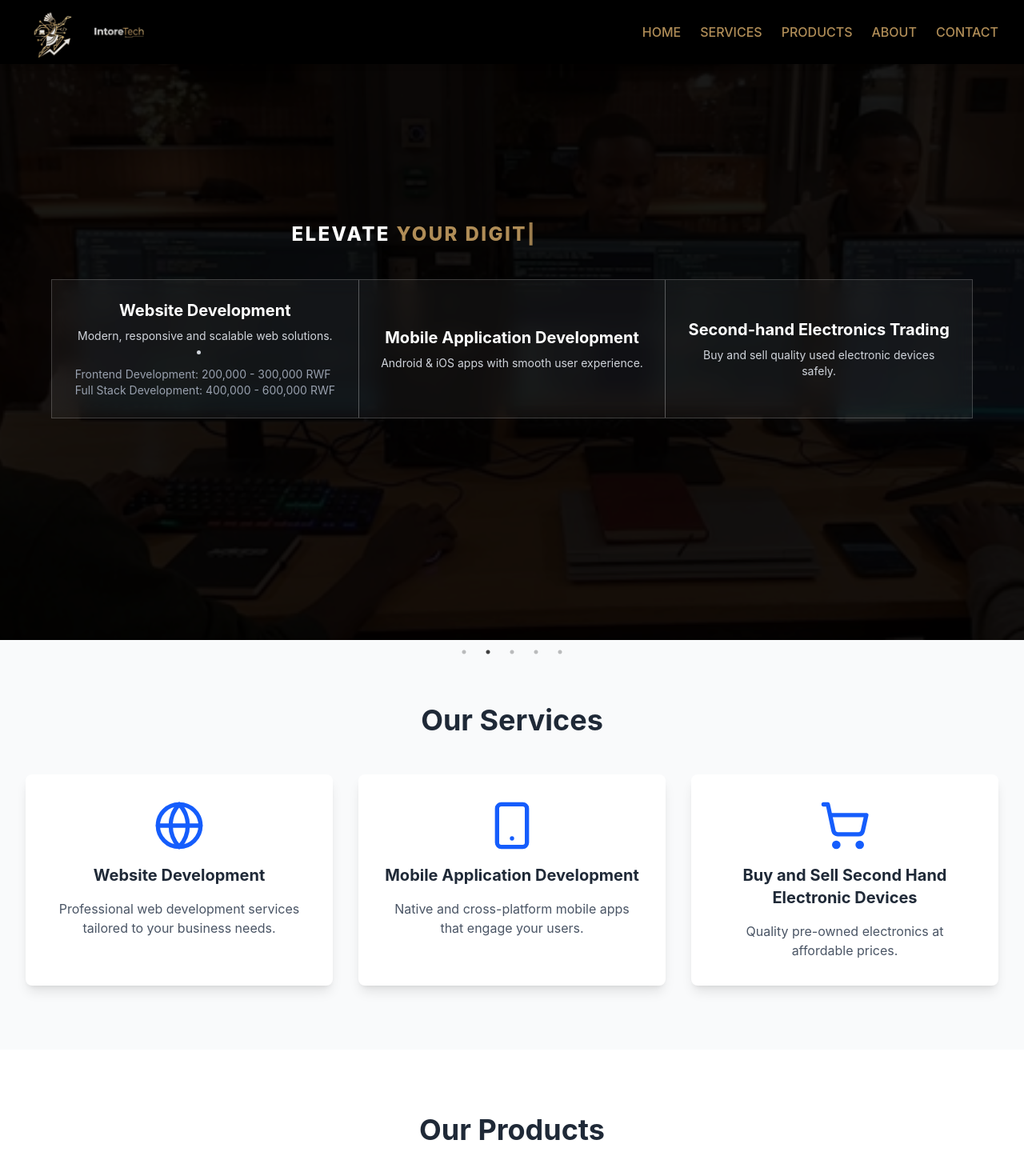
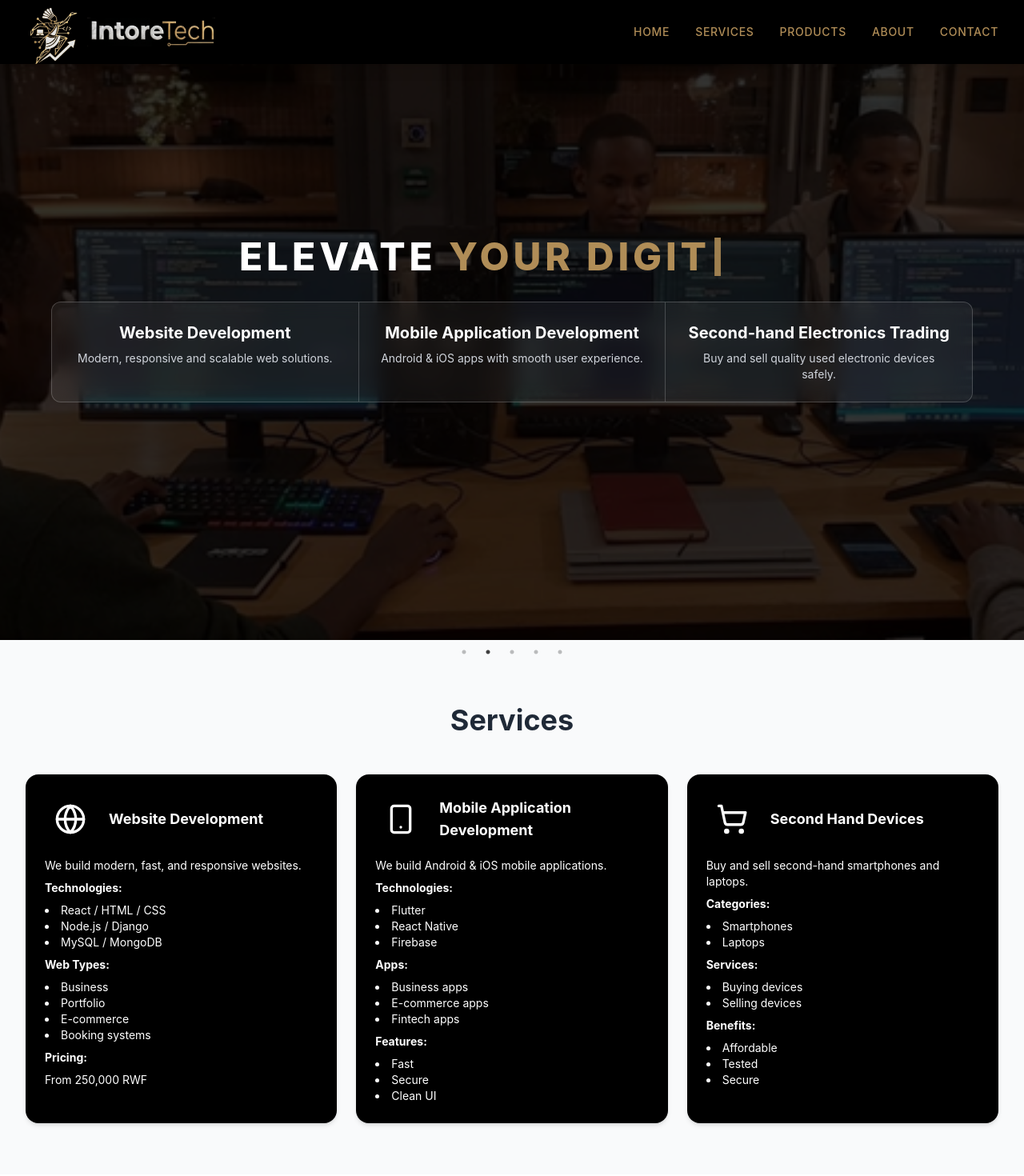
Before and after one commit to Niyomugabo-fabrice/IntoreTechnology-proposal-, a React (Vite) app: page / in a window 1280 px wide. Shown: the top 1470 px of the page at 80% size. Built offline with nearby package versions, Linux system fonts and the light colour scheme.

Commit message:
organize services

```diff
--- a/src/app/App.tsx
+++ b/src/app/App.tsx
@@ -3,7 +3,6 @@ import { Hero } from './components/Hero';
 import { Services } from './components/Services';
 import { Products } from './components/Products';
 import { About } from './components/About';
-import { Contact } from './components/Contact';
 import { Footer } from './components/Footer';
 
 export default function App() {
--- a/src/app/components/Hero.tsx
+++ b/src/app/components/Hero.tsx
@@ -98,7 +98,7 @@ export function Hero() {
                   alt={`Slide ${index + 1}`}
                   className="w-full h-full object-cover"
                 />
-                <div className="absolute inset-0 bg-black/90"></div>
+                <div className="absolute inset-0 bg-black/80"></div>
               </div>
             </div>
           ))}
@@ -109,7 +109,7 @@ export function Hero() {
 <div className="relative z-20 h-full flex flex-col items-center justify-center text-center px-4">
 
   {/* TITLE */}
-        <h1 className="text-2xl sm:text-1.5xl md:text-2.5xl lg:text-3.5xl font-extrabold tracking-widest uppercase flex">
+  <h1 className="text-xl sm:text-2xl md:text-3xl lg:text-5xl font-extrabold tracking-widest uppercase flex flex-wrap justify-center">
 
     <span className="text-white shrink-0">
       ELEVATE&nbsp;
@@ -117,7 +117,7 @@ export function Hero() {
 
     <span
       style={{ color: '#B08D57' }}
-            className="inline-block w-[420px] text-left overflow-hidden whitespace-nowrap"
+      className="inline-block min-w-[200px] sm:min-w-[260px] md:min-w-[320px] lg:min-w-[420px] text-left overflow-hidden whitespace-nowrap"
     >
       <TypewriterText texts={dynamicTexts} />
     </span>
@@ -125,52 +125,46 @@ export function Hero() {
   </h1>
 
   {/* ⭐ SERVICES CARDS */}
-<div className="mt-10 w-full max-w-6xl flex flex-col md:flex-row bg-white/5 backdrop-blur-md border border-white/20">
+  <div className="mt-8 w-full max-w-6xl flex flex-col md:flex-row bg-white/5 backdrop-blur-md border border-white/20 rounded-xl overflow-hidden">
 
     {/* Card 1 */}
-  <div className="flex-1 p-6 text-white flex flex-col items-center justify-center text-center">
-    <h2 className="text-lg md:text-xl font-bold mb-2">
+    <div className="flex-1 p-6 text-white text-center">
+      <h2 className="text-base sm:text-lg md:text-xl font-bold mb-2">
         Website Development
       </h2>
-    <p className="text-sm text-gray-300">
+      <p className="text-xs sm:text-sm text-gray-300">
         Modern, responsive and scalable web solutions.
-      <li>
-        <ul className="text-left mt-2 text-gray-400">
-          <li>Frontend Development: 200,000 - 300,000 RWF</li>
-          <li>Full Stack Development: 400,000 - 600,000 RWF</li>
-        </ul>
-      </li>
-
       </p>
     </div>
 
     {/* Divider */}
-  <div className="hidden md:block w-px bg-white/30"></div>
+    <div className="hidden md:block w-px bg-white/20"></div>
 
     {/* Card 2 */}
-  <div className="flex-1 p-6 text-white flex flex-col items-center justify-center text-center">
-    <h2 className="text-lg md:text-xl font-bold mb-2">
+    <div className="flex-1 p-6 text-white text-center">
+      <h2 className="text-base sm:text-lg md:text-xl font-bold mb-2">
         Mobile Application Development
       </h2>
-    <p className="text-sm text-gray-300">
+      <p className="text-xs sm:text-sm text-gray-300">
         Android & iOS apps with smooth user experience.
       </p>
     </div>
 
     {/* Divider */}
-  <div className="hidden md:block w-px bg-white/30"></div>
+    <div className="hidden md:block w-px bg-white/20"></div>
 
     {/* Card 3 */}
-  <div className="flex-1 p-6 text-white flex flex-col items-center justify-center text-center">
-    <h2 className="text-lg md:text-xl font-bold mb-2">
+    <div className="flex-1 p-6 text-white text-center">
+      <h2 className="text-base sm:text-lg md:text-xl font-bold mb-2">
         Second-hand Electronics Trading
       </h2>
-    <p className="text-sm text-gray-300">
+      <p className="text-xs sm:text-sm text-gray-300">
         Buy and sell quality used electronic devices safely.
       </p>
     </div>
 
   </div>
+
 </div>
     </section>
   );
--- a/src/app/components/Navbar.tsx
+++ b/src/app/components/Navbar.tsx
@@ -6,77 +6,93 @@ import logoimg1 from "../../imports/logo1.png";
 export function Navbar() {
   const [isOpen, setIsOpen] = useState(false);
 
+  const navLinks = [
+    { name: 'HOME', id: 'home' },
+    { name: 'SERVICES', id: 'services' },
+    { name: 'PRODUCTS', id: 'products' },
+    { name: 'ABOUT', id: 'about' },
+    { name: 'CONTACT', id: 'contact' },
+  ];
+
   const scrollToSection = (id: string) => {
     const element = document.getElementById(id);
     if (element) {
-      element.scrollIntoView({ behavior: 'smooth' });
+      // Offset for fixed header height
+      const offset = 80;
+      const bodyRect = document.body.getBoundingClientRect().top;
+      const elementRect = element.getBoundingClientRect().top;
+      const elementPosition = elementRect - bodyRect;
+      const offsetPosition = elementPosition - offset;
+
+      window.scrollTo({
+        top: offsetPosition,
+        behavior: 'smooth'
+      });
+
       setIsOpen(false);
     }
   };
 
   return (
-    <nav className="fixed top-0 left-0 right-0 bg-[#000] shadow-md z-50">
+    <nav className="fixed top-0 left-0 right-0 bg-black shadow-lg z-[100]">
       <div className="max-w-7xl mx-auto px-4 sm:px-6 lg:px-8">
         <div className="flex items-center justify-between h-20">
-          <div className="flex items-center">
-            <button onClick={() => scrollToSection('home')} className="text-[#B08D57] hover:text-white transition-colors">
-            <img src={logoImg} alt="IntoreTech Logo" className="h-16 w-16 object-contain" />
-             </button>
-            <span className="ml-5 font-bold text-2xl text-white"><img src={logoimg1} alt="IntoreTech Logo" className="h-16 w-16 object-contain" /></span>
+
+          {/* Logo Section */}
+          <div className="flex items-center flex-shrink-0">
+            <button
+              onClick={() => scrollToSection('home')}
+              className="flex items-center space-x-3 focus:outline-none"
+            >
+              <img src={logoImg} alt="Logo Icon" className="h-20 w-auto object-contain" />
+              <img src={logoimg1} alt="IntoreTech" className="h-9 w-auto object-contain" />
+            </button>
           </div>
 
-          <div className="hidden md:block">
-            <div className="ml-8 flex items-baseline space-x-6">
-              <button onClick={() => scrollToSection('home')} className="text-[#B08D57] hover:text-white transition-colors">
-                HOME
+          {/* Desktop Navigation */}
+          <div className="hidden md:flex items-center space-x-8">
+            {navLinks.map((link) => (
+              <button
+                key={link.id}
+                onClick={() => scrollToSection(link.id)}
+                className="text-[#B08D57] hover:text-white font-medium text-sm tracking-wider transition-all duration-300"
+              >
+                {link.name}
               </button>
-              <button onClick={() => scrollToSection('services')} className="text-[#B08D57] hover:text-white transition-colors">
-                SERVICES
-              </button>
-              <button onClick={() => scrollToSection('products')} className="text-[#B08D57] hover:text-white transition-colors">
-                PRODUCTS
-              </button>
-              <button onClick={() => scrollToSection('about')} className="text-[#B08D57] hover:text-white transition-colors">
-                ABOUT
-              </button>
-              <button onClick={() => scrollToSection('contact')} className="text-[#B08D57] hover:text-white transition-colors">
-                CONTACT
-              </button>
-            </div>
+            ))}
           </div>
 
-          <div className="md:hidden">
+          {/* Mobile Menu Button */}
+          <div className="md:hidden flex items-center">
             <button
               onClick={() => setIsOpen(!isOpen)}
-              className="inline-flex items-center justify-center p-2 rounded-md text-white hover:bg-blue-700"
+              className="text-white p-2 focus:outline-none"
+              aria-label="Toggle menu"
             >
-              {isOpen ? <X className="h-6 w-6" /> : <Menu className="h-6 w-6" />}
+              {isOpen ? <X size={28} /> : <Menu size={28} />}
             </button>
           </div>
         </div>
       </div>
 
-      {isOpen && (
-        <div className="md:hidden bg-[#0B243B] border-t border-blue-600">
-          <div className="px-2 pt-2 pb-3 space-y-1">
-            <button onClick={() => scrollToSection('home')} className="block w-full text-left text-[#B08D57] px-3 py-2 hover:bg-blue-700 rounded-md">
-              Home
+      {/* Mobile Menu Overlay */}
+      <div
+        className={`md:hidden bg-black/f95 backdrop-blur-md border-t border-[#B08D57]/20 transition-all duration-300 ease-in-out overflow-hidden ${
+          isOpen ? 'max-h-96 opacity-100' : 'max-h-0 opacity-0'
+        }`}
+      >
+        <div className="px-4 pt-2 pb-6 space-y-2">
+          {navLinks.map((link) => (
+            <button
+              key={link.id}
+              onClick={() => scrollToSection(link.id)}
+              className="block w-full text-left text-[#B08D57] px-3 py-3 text-base font-semibold hover:bg-[#B08D57]/10 rounded-lg transition-colors"
+            >
+              {link.name}
             </button>
-            <button onClick={() => scrollToSection('services')} className="block w-full text-left text-[#B08D57] px-3 py-2 hover:bg-blue-700 rounded-md">
-              Services
-            </button>
-            <button onClick={() => scrollToSection('products')} className="block w-full text-left text-[#B08D57] px-3 py-2 hover:bg-blue-700 rounded-md">
-              Products
-            </button>
-            <button onClick={() => scrollToSection('about')} className="block w-full text-left text-[#B08D57] px-3 py-2 hover:bg-blue-700 rounded-md">
-              About
-            </button>
-            <button onClick={() => scrollToSection('contact')} className="block w-full text-left text-[#B08D57] px-3 py-2 hover:bg-blue-700 rounded-md">
-              Contact
-            </button>
-          </div>
+          ))}
         </div>
-      )}
+      </div>
     </nav>
   );
 }
--- a/src/app/components/Services.tsx
+++ b/src/app/components/Services.tsx
@@ -1,39 +1,135 @@
-import { Globe, Smartphone, ShoppingCart } from 'lucide-react';
+import { Globe, Smartphone, ShoppingCart } from "lucide-react";
 
 export function Services() {
   const services = [
     {
-      title: 'Website Development',
-      icon: <Globe className="w-16 h-16 mb-4" />,
-      description: 'Professional web development services tailored to your business needs.',
+      title: "Website Development",
+      icon: <Globe className="w-10 h-10" />,
+      description: (
+        <div className="text-sm space-y-2 text-left">
+          <p>We build modern, fast, and responsive websites.</p>
+
+          <p className="font-bold">Technologies:</p>
+          <ul className="list-disc list-inside">
+            <li>React / HTML / CSS</li>
+            <li>Node.js / Django</li>
+            <li>MySQL / MongoDB</li>
+          </ul>
+
+          <p className="font-bold">Web Types:</p>
+          <ul className="list-disc list-inside">
+            <li>Business</li>
+            <li>Portfolio</li>
+            <li>E-commerce</li>
+            <li>Booking systems</li>
+          </ul>
+
+          <p className="font-bold">Pricing:</p>
+          <p>From 250,000 RWF</p>
+        </div>
+      ),
     },
+
     {
-      title: 'Mobile Application Development',
-      icon: <Smartphone className="w-16 h-16 mb-4" />,
-      description: 'Native and cross-platform mobile apps that engage your users.',
+      title: "Mobile Application Development",
+      icon: <Smartphone className="w-10 h-10" />,
+      description: (
+        <div className="text-sm space-y-2 text-left">
+          <p>We build Android & iOS mobile applications.</p>
+
+          <p className="font-bold">Technologies:</p>
+          <ul className="list-disc list-inside">
+            <li>Flutter</li>
+            <li>React Native</li>
+            <li>Firebase</li>
+          </ul>
+
+          <p className="font-bold">Apps:</p>
+          <ul className="list-disc list-inside">
+            <li>Business apps</li>
+            <li>E-commerce apps</li>
+            <li>Fintech apps</li>
+          </ul>
+
+          <p className="font-bold">Features:</p>
+          <ul className="list-disc list-inside">
+            <li>Fast </li>
+            <li>Secure </li>
+            <li>Clean UI </li>
+          </ul>
+        </div>
+      ),
     },
+
     {
-      title: 'Buy and Sell Second Hand Electronic Devices',
-      icon: <ShoppingCart className="w-16 h-16 mb-4" />,
-      description: 'Quality pre-owned electronics at affordable prices.',
+      title: "Second Hand Devices",
+      icon: <ShoppingCart className="w-10 h-10" />,
+      description: (
+        <div className="text-sm space-y-2 text-left">
+          <p>Buy and sell second-hand smartphones and laptops.</p>
+
+          <p className="font-bold">Categories:</p>
+          <ul className="list-disc list-inside">
+            <li>Smartphones</li>
+            <li>Laptops</li>
+          </ul>
+
+          <p className="font-bold">Services:</p>
+          <ul className="list-disc list-inside">
+            <li>Buying devices</li>
+            <li>Selling devices</li>
+          </ul>
+
+          <p className="font-bold">Benefits:</p>
+          <ul className="list-disc list-inside">
+            <li>Affordable </li>
+            <li>Tested </li>
+            <li>Secure </li>
+          </ul>
+        </div>
+      ),
     },
   ];
 
   return (
-    <section id="services" className="py-20 bg-gray-50">
+    <section id="services" className="py-16 bg-gray-50">
       <div className="max-w-7xl mx-auto px-4 sm:px-6 lg:px-8">
-        <h2 className="text-3xl md:text-4xl font-bold text-center mb-12">Our Services</h2>
-        <div className="grid grid-cols-1 md:grid-cols-3 gap-8">
+
+        {/* Title */}
+        <h2 className="text-3xl md:text-4xl font-bold text-center mb-4">
+        </h2>
+
+        <p className="text-center text-[#FFFFFF]-500 mb-12 max-w-2xl mx-auto">
+          <h2 className='text-3xl md:text-4xl font-bold text-center mb-4 '>Services</h2>
+        </p>
+
+        {/* Grid */}
+        <div className="grid grid-cols-1 sm:grid-cols-2 lg:grid-cols-3 gap-6">
+
           {services.map((service, index) => (
             <div
               key={index}
-              className="bg-white rounded-lg shadow-lg p-8 text-center hover:shadow-xl transition-shadow"
+              className="bg-[#B08D57] bg-black/100 text-white rounded-2xl shadow-md p-6 hover:shadow-2xl hover:-translate-y-1 transition-all duration-300"
             >
-              <div className="flex justify-center text-blue-600">{service.icon}</div>
-              <h3 className="text-xl font-bold mb-4">{service.title}</h3>
-              <p className="text-gray-600">{service.description}</p>
+
+              {/* Icon + Title */}
+              <div className="flex items-center gap-4 mb-4">
+                <div className="p-3 bg-black text-black-600 rounded-full">
+                  {service.icon}
+                </div>
+                <h3 className="text-lg font-bold">
+                  {service.title}
+                </h3>
+              </div>
+
+              {/* Description */}
+              <div className="text-bg-[#B08D57]-600">
+                {service.description}
+              </div>
+
             </div>
           ))}
+
         </div>
       </div>
     </section>
```
Lines whose indentation alone changed are shown as unchanged.
